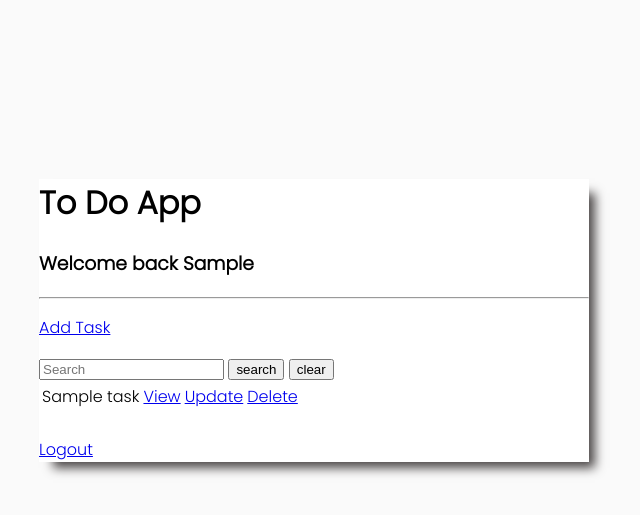
After one commit to Sakkadas/django-to-do-app, a Django app: page / in a window 1280 px wide. The commit adds this page. Shown: the top 515 px of the page, without its empty margins (326-966 px from the left). Run offline with Django 3.2, Linux system fonts and the light colour scheme; a user stored in the database is signed in; tables that the repository leaves empty hold one stand-in row (values such as "Sample post").

Commit message:
fix templates structure

```diff
--- a/todo/static/css/style.css
+++ b/todo/static/css/style.css
@@ -1,17 +1,18 @@
 body {
     background-color: #FAFAFA;
     font-family: 'Poppins', sans-serif;
-    padding-top: 50px;
+    padding-top: 150px;
 }
 
 .container {
     max-width: 550px;
     margin: auto;
     background-color: #fff;
-    -webkit-box-shadow: 2px 2px 13px -4px rgba(0, 0, 0, 0.21);
-    box-shadow: 2px 2px 13px -4px rgba(0, 0, 0, 0.21);
+    -webkit-box-shadow: 10px 10px 10px 100px rgb(66, 64, 64);
+    box-shadow: 10px 10px 10px -4px rgb(76, 72, 72);
 }
 
 h1, h2, h3, h4, h5, h6 {
+    font-family: 'Poppins', sans-serif;
 
 }
--- a/todo/tasks/templates/tasks/main.html
+++ b/todo/tasks/templates/tasks/main.html
@@ -16,7 +16,7 @@
         <h1>To Do App</h1>
 
         {% block content %}
-            {% endblock content %}
+        {% endblock content %}
         </div>
 </body>
 
--- /dev/null
+++ b/todo/tasks/templates/tasks/task_list.html
@@ -0,0 +1,34 @@
+{% extends 'tasks/main.html' %}
+
+{% block content %}
+
+<h3>Welcome back {{request.user|title}}</h3>
+<hr>
+<p><a href="{% url 'create-task'%}">Add Task</a></p>
+<form method="GET">
+    <input type='text' name='search-area' placeholder="Search" value="{{search_input}}">
+    <input type="submit" value="search">
+    <input type="submit" name='clear-area' value="clear">
+</form>
+
+
+<table>
+    {% for task in tasks %}
+    <tr>
+        <td>{{task.title}}</td>
+        <td><a href="{% url 'task' task.id %}">View</a></td>
+        <td><a href="{% url 'update-task' task.id%}">Update</a></td>
+        <td><a href="{% url 'delete-task' task.id%}">Delete</a></td>
+    </tr>
+    {% endfor %}
+</table>
+<br>
+
+{% if request.user.is_authenticated %}
+<a href="{% url 'logout' %}">Logout</a>
+{% else %}
+<a href="{% url 'login' %}">Login</a>
+{% endif %}
+
+
+{% endblock %}
```
